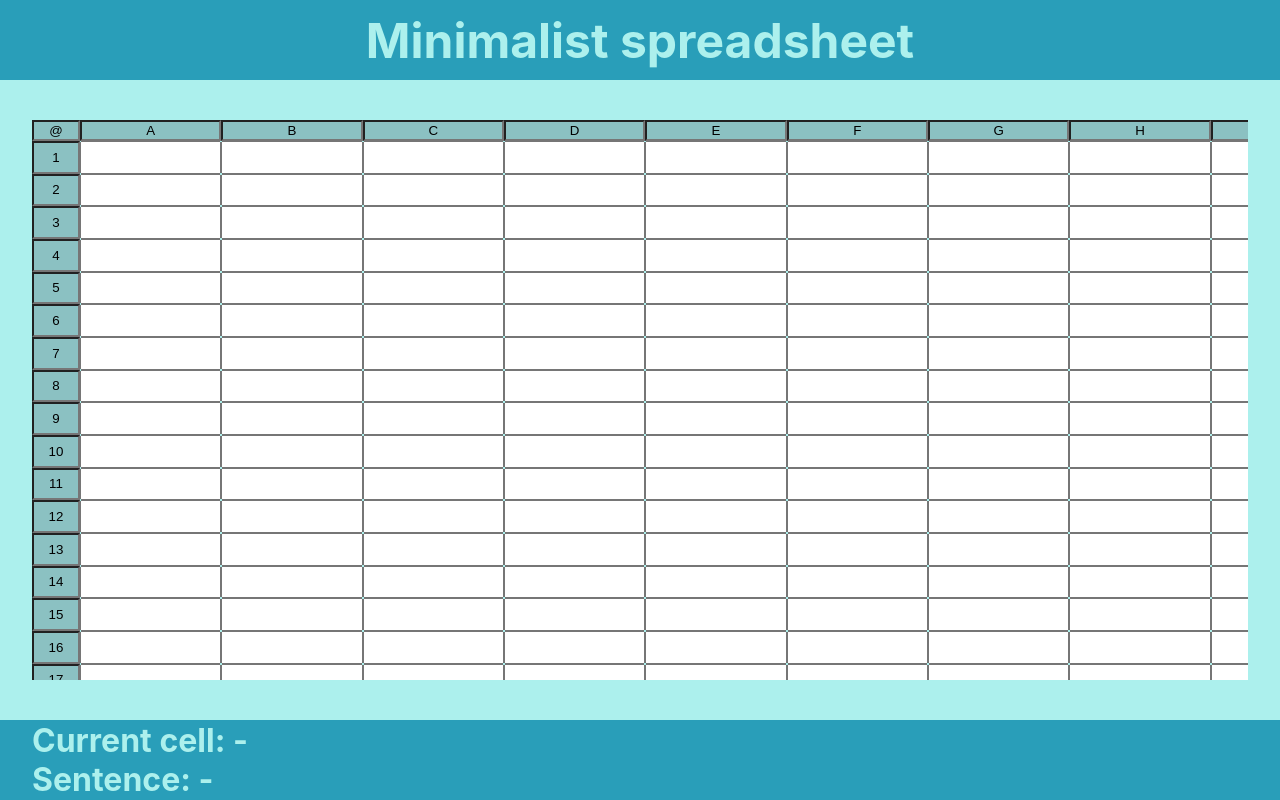
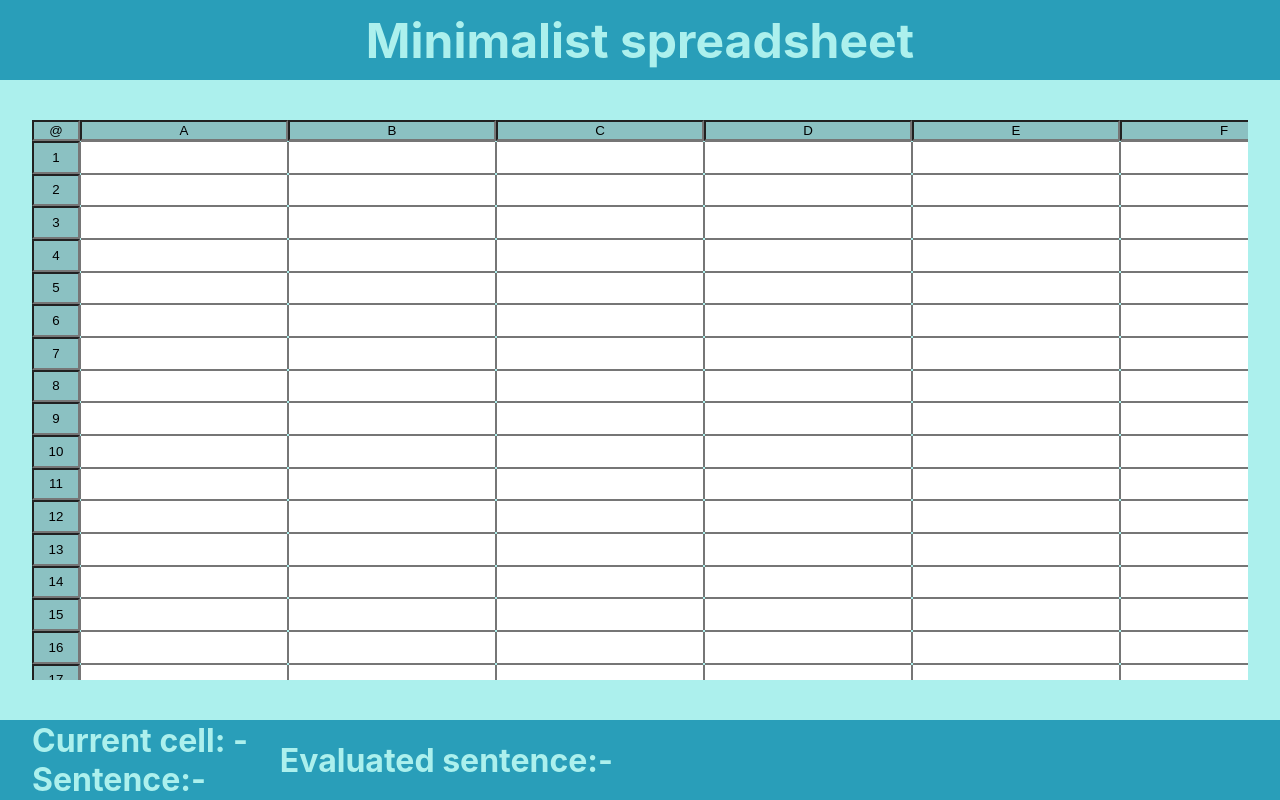
Before and after one commit to juliojg/minimalist-spreadsheet, a React (Create React App) app: page / in a window 1280 px wide. Built offline with nearby package versions, Linux system fonts and the light colour scheme.

Commit message:
wip footer data

```diff
--- a/src/components/Footer/Footer.css
+++ b/src/components/Footer/Footer.css
@@ -17,3 +17,10 @@
   padding-left: 1em;
   font-weight: bolder;
 }
+
+.current-cell-text-error {
+  color: var(--error-background-color);
+  font-size: 2em;
+  padding-left: 1em;
+  font-weight: bolder;
+}
--- a/src/components/Footer/Footer.tsx
+++ b/src/components/Footer/Footer.tsx
@@ -5,15 +5,34 @@ import "./Footer.css";
 type FooterProps = {
   currentCell: string;
   currentCellSentence: string;
-}
+  currentCellValue: string;
+};
 
-
-export const Footer: React.FC<FooterProps> = ({ currentCell, currentCellSentence }) => {
+export const Footer: React.FC<FooterProps> = ({
+  currentCell,
+  currentCellSentence,
+  currentCellValue
+}) => {
   const { t } = useTranslation();
   return (
     <div className="footer-container">
-      <div className="current-cell-text"> {t("footer.current-cell")}: {currentCell ? currentCell : '-'} </div>
-      <div className="current-cell-text"> {t("footer.current-cell-sentence")}: {currentCellSentence ? currentCellSentence : '-'} </div>
+      <div className="current-cell-text">
+        {t("footer.current-cell")}: {currentCell ? currentCell : "-"}
+      </div>
+      <div className="current-cell-text">
+        {t("footer.current-cell-sentence")}:
+        {currentCellSentence ? currentCellSentence : "-"}
+      </div>
+      <div
+        className={
+          currentCellValue.toString().includes("!ERROR")
+            ? "current-cell-text-error"
+            : "current-cell-text"
+        }
+      >
+        {t("footer.current-cell-value")}:
+        {currentCellValue ? currentCellValue : "-"}
+      </div>
     </div>
   );
 };
--- a/src/components/Table/Cell/Cell.css
+++ b/src/components/Table/Cell/Cell.css
@@ -1,15 +1,15 @@
 .cell-container {
-  width: 10em;
+  width: 15em;
   height: 2em;
 }
 .cell-container-focused {
-  width: 10em;
+  width: 15em;
   height: 2em;
   border: 2px var(--focused-cell-border) dashed;
 }
 
 .cell-container-error {
-  width: 10em;
+  width: 15em;
   color: var(--font-error);
   background-color: var(--error-background-color);
   height: 2em;
@@ -21,7 +21,7 @@ input:focus {
 }
 
 .header-cell-container {
-  width: 10em;
+  width: 15em;
   text-align: center;
   pointer-events: none;
   background-color: var(--header-cell-background);
--- a/src/components/Table/Cell/Cell.tsx
+++ b/src/components/Table/Cell/Cell.tsx
@@ -28,7 +28,7 @@ export const Cell: React.FC<CellProps> = ({
     <input
       type="text"
       readOnly
-      value={currentValue}
+      value={currentValue.toString().includes("!ERROR") ? 'ERROR ' : currentValue}
       onChange={onChange}
       className={currentValue.toString().includes("!ERROR") ? "cell-container-error" : "cell-container"}
       onClick={onClick}
--- a/src/containers/FooterContainer/FooterContainer.tsx
+++ b/src/containers/FooterContainer/FooterContainer.tsx
@@ -1,4 +1,5 @@
 import { Footer } from "../../components/Footer/Footer";
+import { useEvalCell } from "../../hooks/useEvalCell";
 import { useGetCurrentCell } from "../../hooks/useGetCurrentCell"
 import { useGetTable } from "../../hooks/useGetTable";
 
@@ -6,8 +7,9 @@ export const FooterContainer : React.FC = () => {
 
   const currentCell = useGetCurrentCell();
   const [, byId] = useGetTable();
+  const evaluatedCell = useEvalCell(currentCell);
 
   return(
-    <Footer currentCell={currentCell} currentCellSentence={byId[currentCell]} />
+    <Footer currentCell={currentCell} currentCellSentence={byId[currentCell]} currentCellValue={evaluatedCell.toString()}/>
   )
 }
--- a/src/translations/translationsEN/translationsEN.json
+++ b/src/translations/translationsEN/translationsEN.json
@@ -8,7 +8,7 @@
   },
   "footer": {
     "current-cell": "Current cell",
-    "current-cell-sentence": "Sentence"
-
+    "current-cell-sentence": "Sentence",
+    "current-cell-value": "Evaluated sentence"
   }
 }
```
